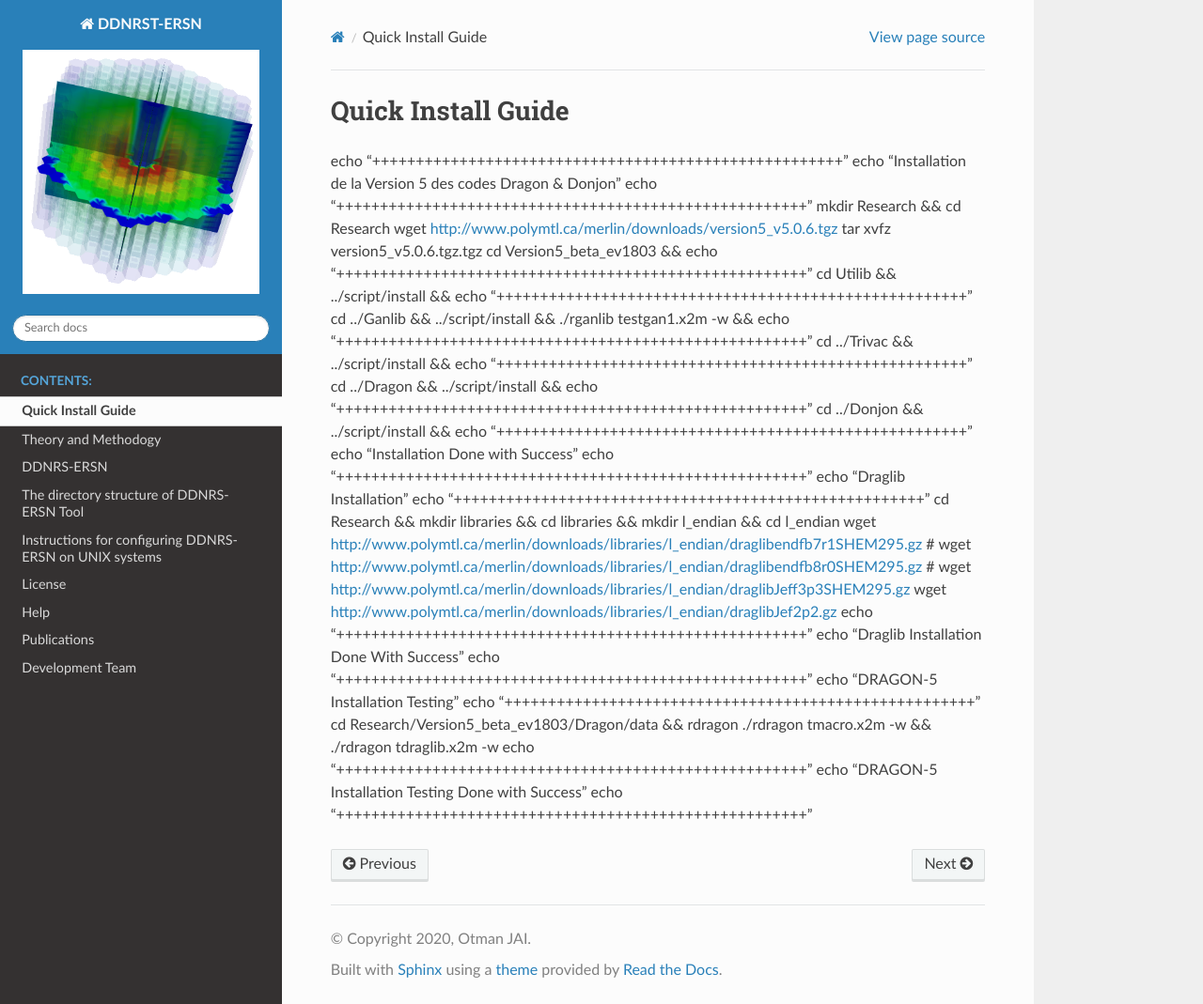
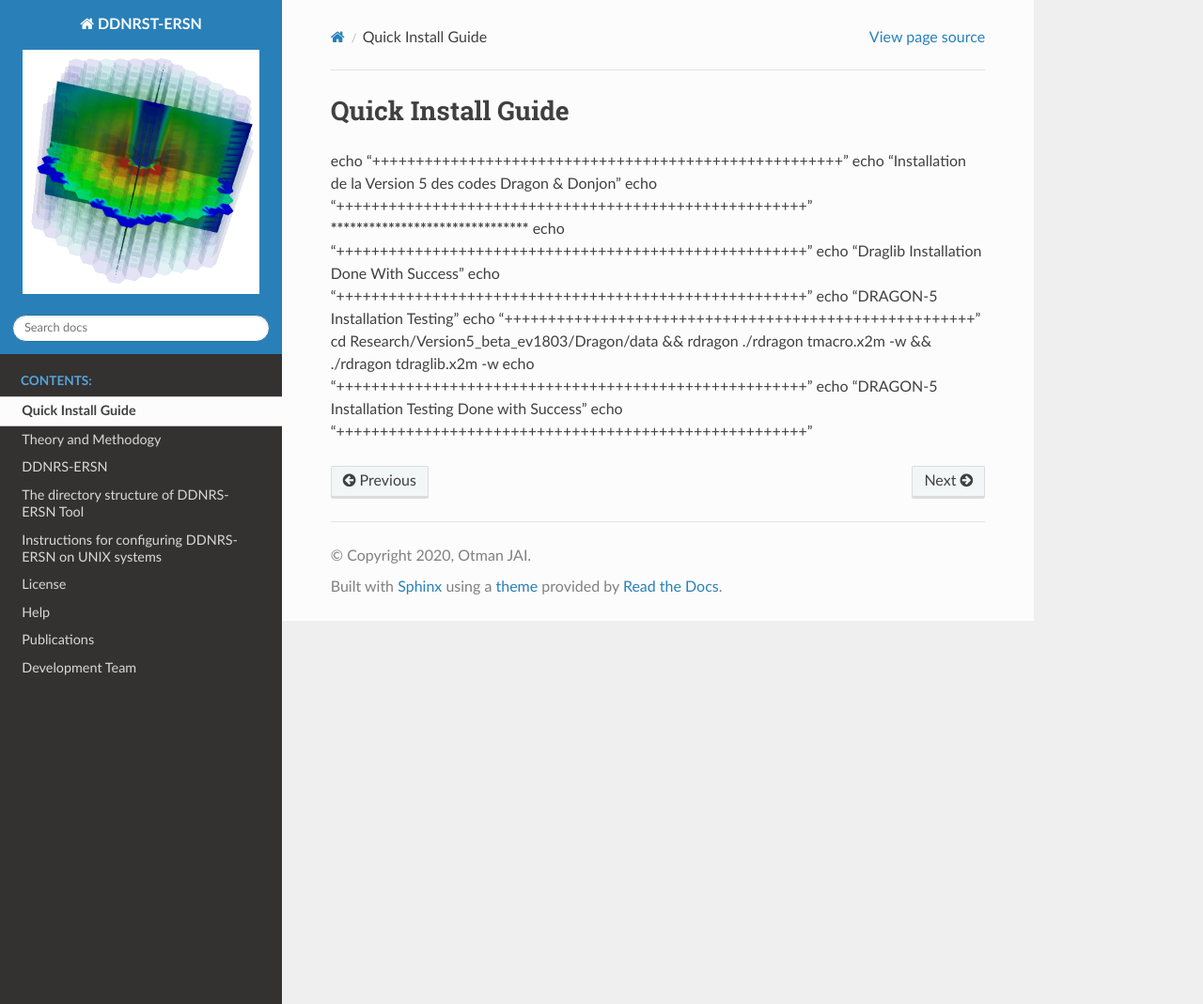
Before and after one commit to otmanjai/DDNRS-ERSN, a Sphinx documentation site: the page built from docs/source/Installation.rst, in a window 1280 px wide and 1069 px high. Shown: the whole window at 94% size. Built offline with Sphinx 7.4.7 and the Read the Docs theme 2.0.0, drawn with Linux system fonts in a browser that asks for light colours.

Commit message:
Update Installation.rst

```diff
--- a/docs/source/Installation.rst
+++ b/docs/source/Installation.rst
@@ -4,30 +4,7 @@ Quick Install Guide
 echo "++++++++++++++++++++++++++++++++++++++++++++++++++++++"
 echo "Installation de la Version 5 des codes Dragon & Donjon"
 echo "++++++++++++++++++++++++++++++++++++++++++++++++++++++"
-mkdir Research && cd Research
-wget http://www.polymtl.ca/merlin/downloads/version5_v5.0.6.tgz
-tar xvfz version5_v5.0.6.tgz.tgz
-cd Version5_beta_ev1803 &&
-echo "++++++++++++++++++++++++++++++++++++++++++++++++++++++"
-cd Utilib && ../script/install &&
-echo "++++++++++++++++++++++++++++++++++++++++++++++++++++++"
-cd ../Ganlib && ../script/install && ./rganlib testgan1.x2m -w &&
-echo "++++++++++++++++++++++++++++++++++++++++++++++++++++++"
-cd ../Trivac && ../script/install &&
-echo "++++++++++++++++++++++++++++++++++++++++++++++++++++++"
-cd ../Dragon && ../script/install &&
-echo "++++++++++++++++++++++++++++++++++++++++++++++++++++++"
-cd ../Donjon && ../script/install &&
-echo "++++++++++++++++++++++++++++++++++++++++++++++++++++++"
-echo "Installation Done with Success"
-echo "++++++++++++++++++++++++++++++++++++++++++++++++++++++"
-echo "Draglib Installation"
-echo "++++++++++++++++++++++++++++++++++++++++++++++++++++++"
-cd Research && mkdir libraries && cd libraries && mkdir l_endian && cd l_endian
-wget http://www.polymtl.ca/merlin/downloads/libraries/l_endian/draglibendfb7r1SHEM295.gz
-# wget http://www.polymtl.ca/merlin/downloads/libraries/l_endian/draglibendfb8r0SHEM295.gz
-# wget http://www.polymtl.ca/merlin/downloads/libraries/l_endian/draglibJeff3p3SHEM295.gz
-wget http://www.polymtl.ca/merlin/downloads/libraries/l_endian/draglibJef2p2.gz
+***********************************
 echo "++++++++++++++++++++++++++++++++++++++++++++++++++++++"
 echo "Draglib Installation Done With Success"
 echo "++++++++++++++++++++++++++++++++++++++++++++++++++++++"
```
